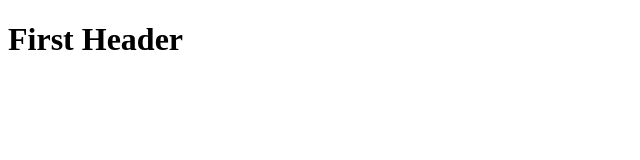
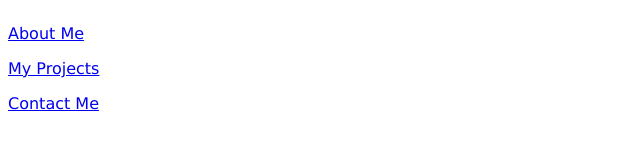
Before and after one commit to AStrelow8/AStrelow8.github.io, a plain HTML site: page index.html in a window 1280 px wide. Shown: the whole page, without its empty margins (0-640 px from the left). Drawn offline with Linux system fonts and the light colour scheme.

Commit message:
Update folders, add HTML header, add grid in CSS

```diff
--- a/index.html
+++ b/index.html
@@ -1,6 +1,20 @@
 <!DOCTYPE html>
 
 <html lang="en">
-<h1>First Header</h1>
+    <head>
+        <link rel="stylesheet" href="./resources/css/style.css" type="text/css">
+        <title>Andrew Strelow Portfolio</title>
+    </head>
+
+    <body>
+        <header>
+            <!--Insert Personal Picture here-->
+            <nav>
+                <p><a href="#">About Me</a></p>
+                <p><a href="#">My Projects</a></p>
+                <p><a href="#">Contact Me</a></p>
+            </nav>
+        </header>
+    </body>
 
 </html>
--- /dev/null
+++ b/resources/css/style.css
@@ -0,0 +1,13 @@
+html {
+    font-family: Verdana, Geneva, Tahoma, sans-serif;
+}
+
+body {
+    display: grid;
+    grid-template: repeat(12, 1fr) / repeat(12, 1fr);
+}
+
+/* HEADER */
+header {
+
+}
```
Also changed, not shown: style.css (deleted).
